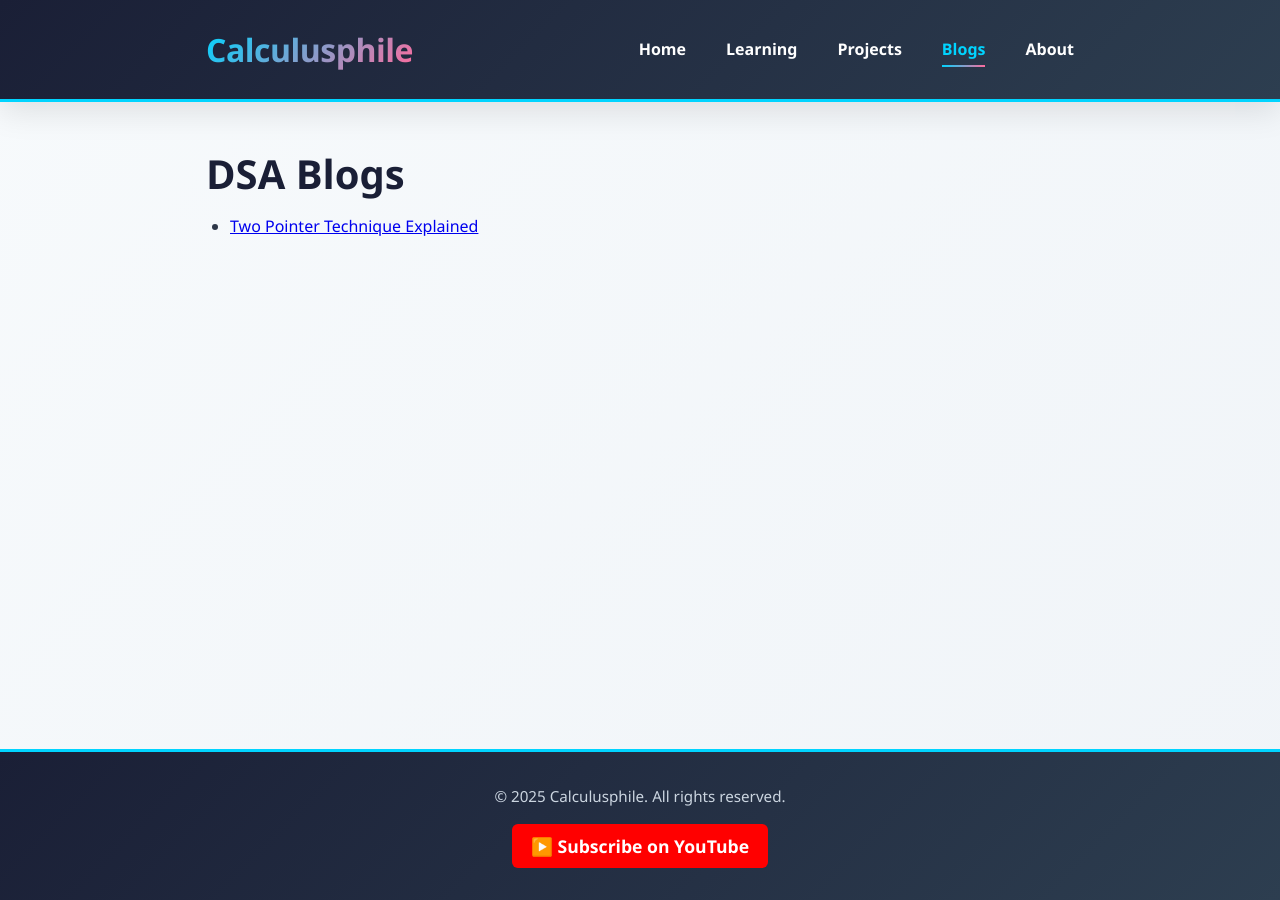
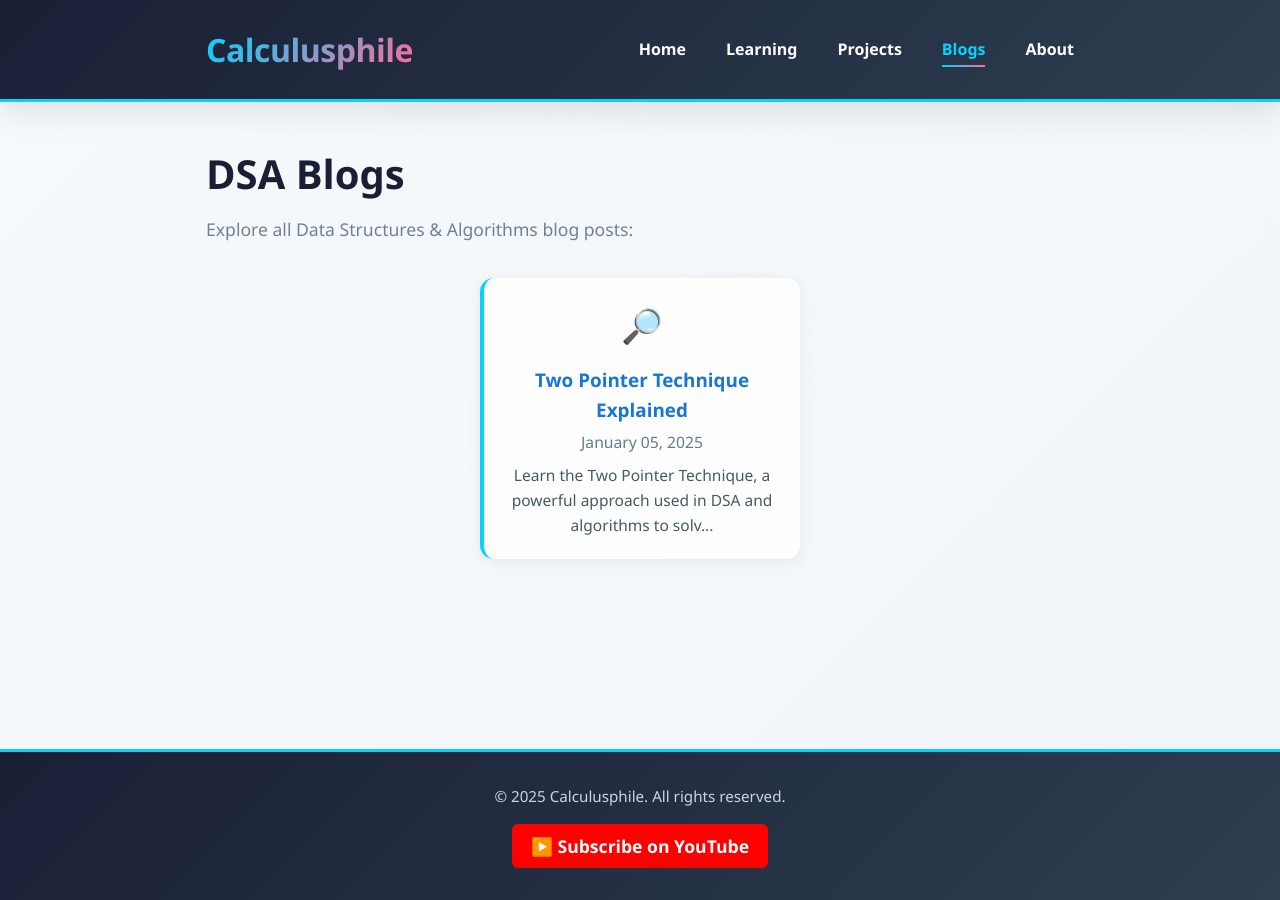
Before and after one commit to calculusphile/calculusphile.github.io, a Jekyll site: the page built from blogs/dsa/index.md, in a window 1280 px wide. Built offline with Jekyll 4.4.1, drawn with Linux system fonts in a browser that asks for light colours.

Commit message:
Update blog categories and add new index files for Algorithms, Competitive Programming, Data Plane, DSA, and System Design

```diff
--- /dev/null
+++ b/blogs/dsa/index.md
@@ -0,0 +1,25 @@
+---
+layout: default
+title: DSA Blogs
+permalink: /blogs/dsa/
+---
+
+# DSA Blogs
+
+Explore all Data Structures & Algorithms blog posts:
+
+<div class="section-divider"></div>
+
+<div class="projects-list" style="display:flex;flex-wrap:wrap;gap:2rem 2.5rem;justify-content:center;">
+{% assign dsa_posts = site.posts | where_exp: "post", "post.categories contains 'dsa' or post.categories contains 'algorithms'" %}
+{% for post in dsa_posts %}
+  <div class="project-card" style="min-width:240px;max-width:320px;background:rgba(255,255,255,0.92);border-radius:14px;box-shadow:0 2px 12px #e2e8f0;padding:1.3rem 1.1rem;text-align:center;transition:box-shadow 0.2s;position:relative;overflow:hidden;">
+    <span style="font-size:2.1rem;">🔎</span>
+    <h3 style="margin:0.8rem 0 0.3rem 0;font-size:1.18rem;font-weight:700;">
+      <a href="{{ post.url | relative_url }}" style="color:#1976d2;text-decoration:none;">{{ post.title }}</a>
+    </h3>
+    <div style="color:#607d8b;font-size:0.98rem;margin-bottom:0.5rem;">{{ post.date | date: "%B %d, %Y" }}</div>
+    <div style="color:#455a64;font-size:0.97rem;">{{ post.excerpt | strip_html | truncate: 90 }}</div>
+  </div>
+{% endfor %}
+</div>
```
Also changed, not shown: _posts/2025-12-25-my-first-blog.md (+1 -1 lines), blogs/algorithms/index.md (added, +25 -0 lines), blogs/competitive-programming/index.md (added, +25 -0 lines), blogs/data-plane/index.md (added, +25 -0 lines), blogs/general/index.md (added, +25 -0 lines), blogs/index.md (+15 -17 lines), blogs/system-design/index.md (added, +25 -0 lines).
